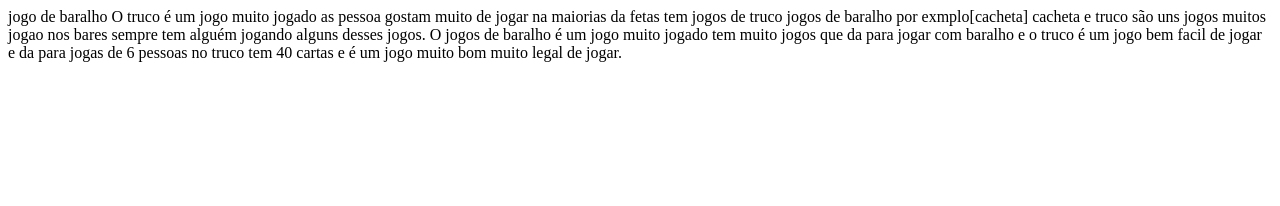
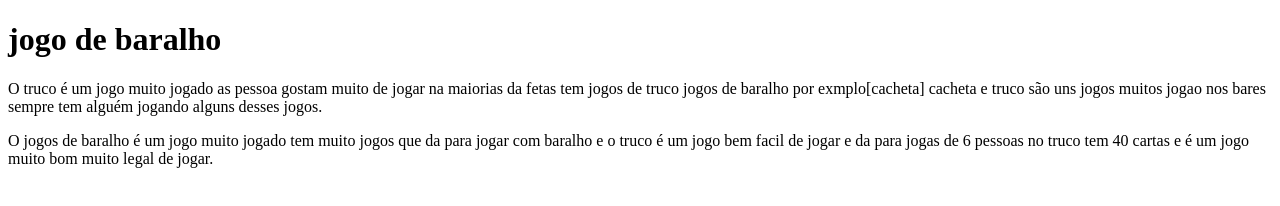
Before and after one commit to felipetrevejo1nem/N, a plain HTML site: page felipe.html in a window 1280 px wide. Drawn offline with Linux system fonts and the light colour scheme.

Commit message:
Update felipe.html

```diff
--- a/felipe.html
+++ b/felipe.html
@@ -9,12 +9,12 @@
 <body>
 
 
-jogo de baralho
+<h1>jogo de baralho</h1>
 
- O truco é um jogo muito jogado as pessoa gostam muito de jogar na maiorias da fetas tem jogos de truco jogos de baralho por exmplo[cacheta]
- cacheta e truco são uns jogos muitos jogao nos bares sempre  tem alguém jogando alguns desses jogos.
-  O jogos de baralho é um jogo muito jogado tem muito jogos que da para jogar com baralho e o truco é um jogo bem facil de jogar
-  e da para jogas de 6 pessoas no truco tem 40 cartas e é um jogo muito bom muito legal de jogar.
+<p></p> O truco é um jogo muito jogado as pessoa gostam muito de jogar na maiorias da fetas tem jogos de truco jogos de baralho por exmplo[cacheta]
+ cacheta e truco são uns jogos muitos jogao nos bares sempre  tem alguém jogando alguns desses jogos.</p>
+   <p>O jogos de baralho é um jogo muito jogado tem muito jogos que da para jogar com baralho e o truco é um jogo bem facil de jogar
+  e da para jogas de 6 pessoas no truco tem 40 cartas e é um jogo muito bom muito legal de jogar.</p>
 
 
 
```
